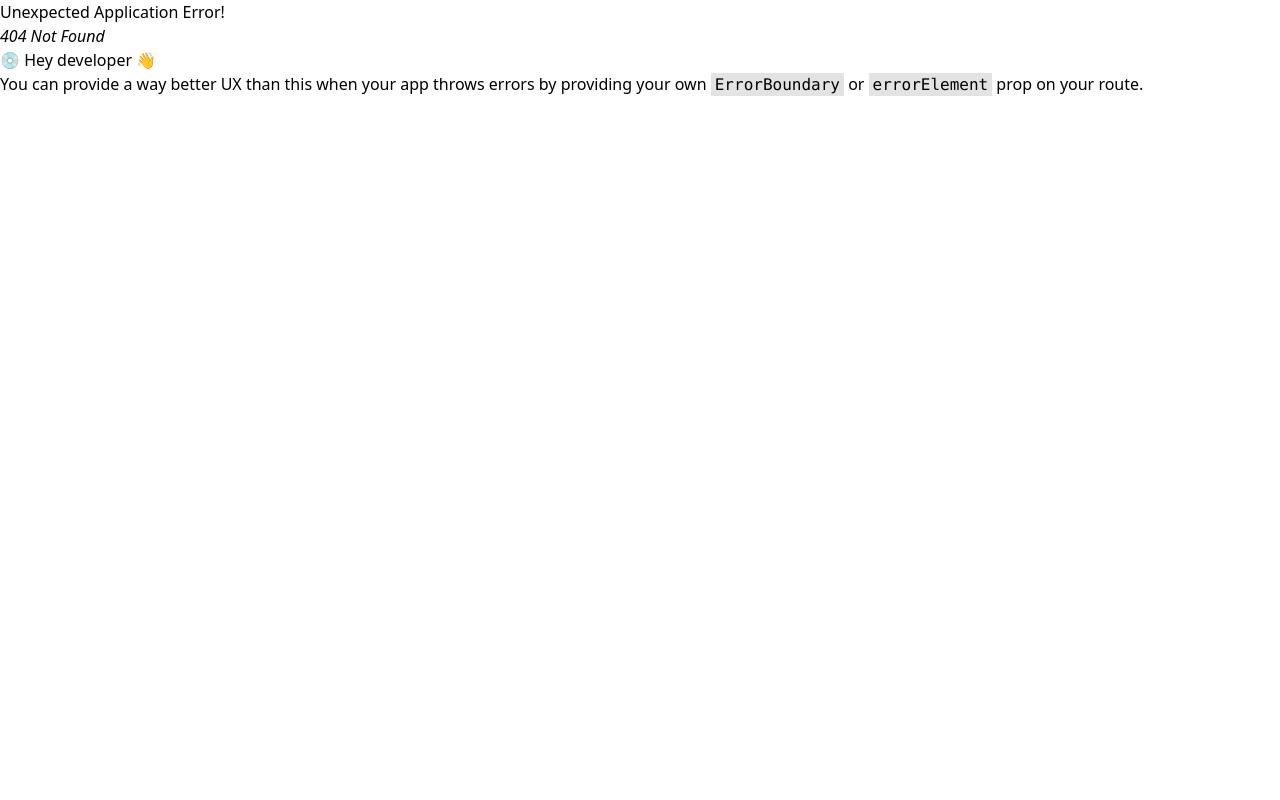
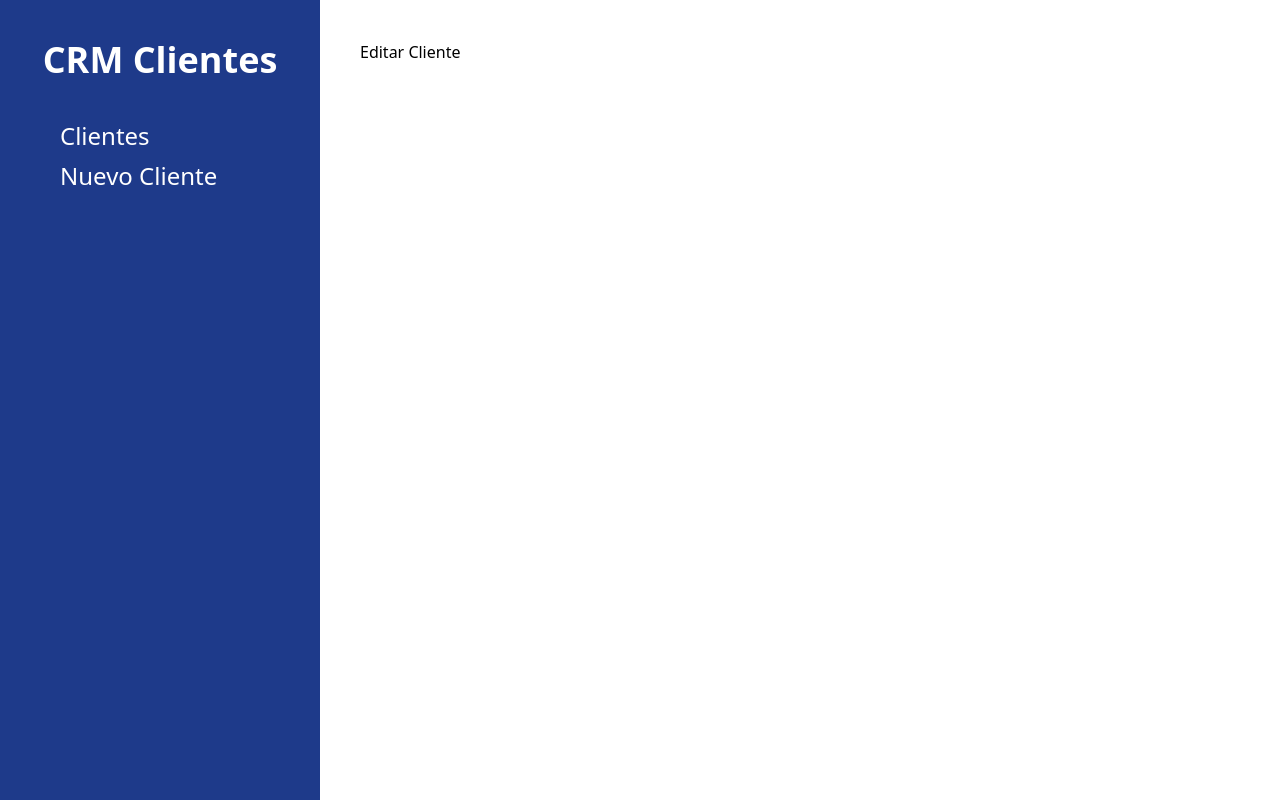
Before and after one commit to Jirgort/CRM-React, a React (Vite) app in the folder crm-react/: page /clientes/1/editar in a window 1280 px wide. Before the commit this address had no page. Built offline with nearby package versions, Linux system fonts and the light colour scheme; data requests are answered from the project's data file.

Commit message:
Obteniendo usuario y mostrar error si no lo encuentra

```diff
--- a/crm-react/src/components/Cliente.jsx
+++ b/crm-react/src/components/Cliente.jsx
@@ -1,6 +1,7 @@
-import React from "react";
+import {useNavigate} from 'react-router-dom'
 
 function Cliente({ cliente }) {
+  const navigate= useNavigate()
   const { nombre, empresa, email, telefono, id } = cliente;
   return (
     <tr className="border-b" key={cliente.id}>
@@ -22,6 +23,7 @@
         <button
           type="button"
           className="text-blue-600 hover:text-blue-700  uppercase font-bold text-xs"
+          onClick={()=>navigate(`/clientes/${id}/editar`)}
         >
           Editar
         </button>
--- a/crm-react/src/components/ErrorPage.jsx
+++ b/crm-react/src/components/ErrorPage.jsx
@@ -1,14 +1,13 @@
 import { useRouteError } from "react-router-dom";
 export default function ErrorPage(){
     const error=useRouteError()
-    console.log(error)
     return(
        <div className="space-y-8">
         <h1 className="text-center text-6xl font-extrabold mt-20 text-blue-900">
             CRM-Clientes
         </h1>
         <p className="text-center"> Hubo un error</p>
-        <p className="text-center">{error.message}</p>
+        <p className="text-center">{error.statusText || error.message}</p>
 
        </div>
     )
--- a/crm-react/src/data/clientes.js
+++ b/crm-react/src/data/clientes.js
@@ -5,7 +5,11 @@
     const resultado= await respuesta.json()
     return resultado;
 }
-
+export async function obtenerCliente(id){
+    const respuesta= await fetch (`${import.meta.env.VITE_API_URL}/${id}`)
+    const resultado= await respuesta.json()
+    return resultado;
+}
 export async function agregarCliente(datos){
     try {
         const respuesta=await fetch(import.meta.env.VITE_API_URL, {
--- a/crm-react/src/main.jsx
+++ b/crm-react/src/main.jsx
@@ -6,6 +6,7 @@
 import NuevoCliente, {action as nuevoClienteAction} from './pages/NuevoCliente'
 import Index, {loader as clientesLoader} from './pages/Index'
 import ErrorPage from './components/ErrorPage'
+import EditarCliente,{loader as editarClienteLoader} from './pages/EditarCliente'
 const router=createBrowserRouter([
   {
     path:'/',
@@ -21,6 +22,12 @@
         path:'/clientes/nuevo',
         element: <NuevoCliente/>,
         action:nuevoClienteAction
+      },
+      {
+        path:'/clientes/:clienteId/editar',
+        element:<EditarCliente/>,
+        loader:editarClienteLoader,
+        errorElement:<ErrorPage/>
       }
 
     ]
--- /dev/null
+++ b/crm-react/src/pages/EditarCliente.jsx
@@ -0,0 +1,21 @@
+import {obtenerCliente} from '../data/clientes'
+export async function loader({params}){
+   const cliente= await obtenerCliente(params.clienteId)
+   if(Object.values(cliente).length===0){
+        throw new Response('',{
+            status:404,
+            statusText:'El cliente no fue encontrado'
+        })
+   }
+   return cliente
+}
+function EditarCliente() {
+
+  return (
+    <div>
+      Editar Cliente
+    </div>
+  )
+}
+
+export default EditarCliente
```
